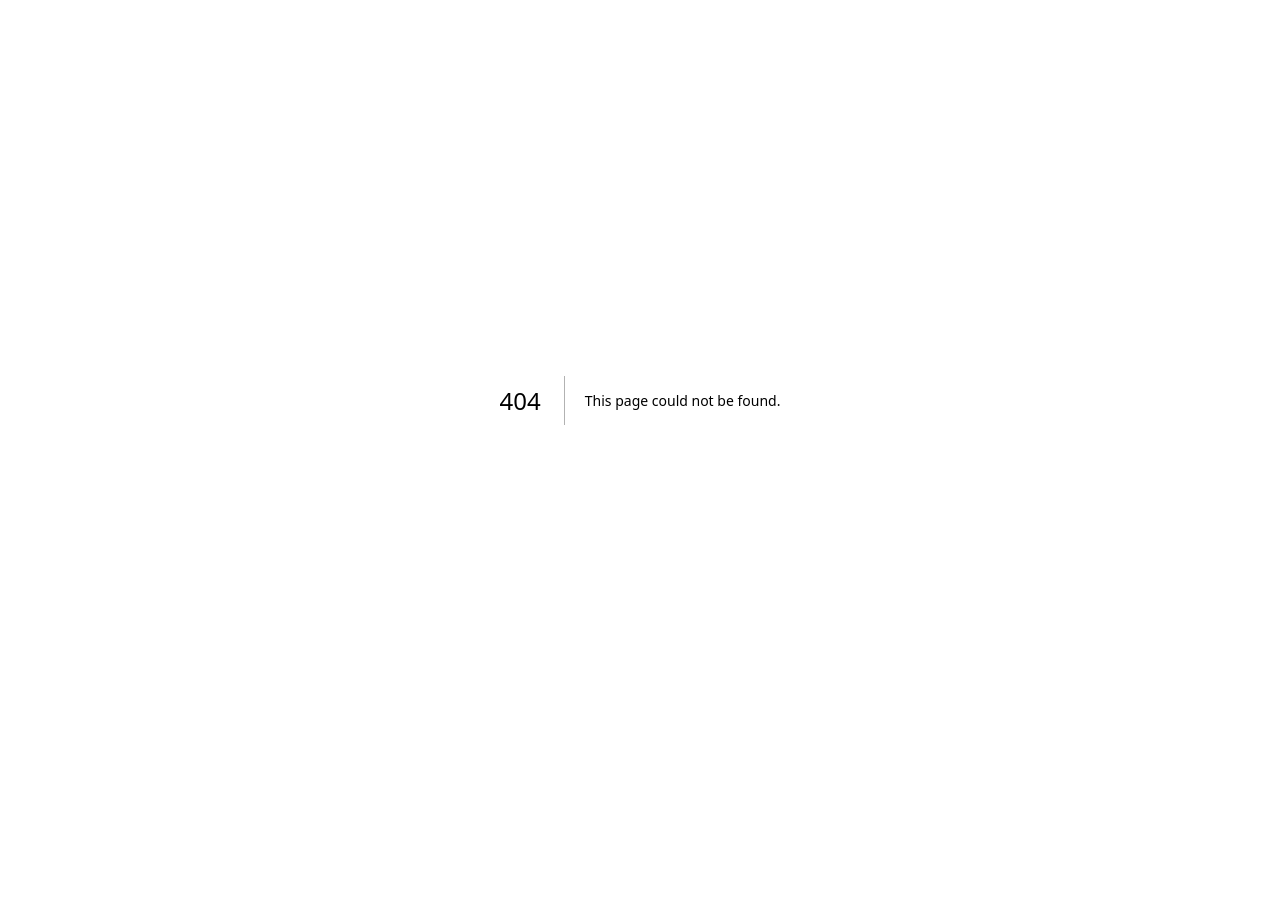
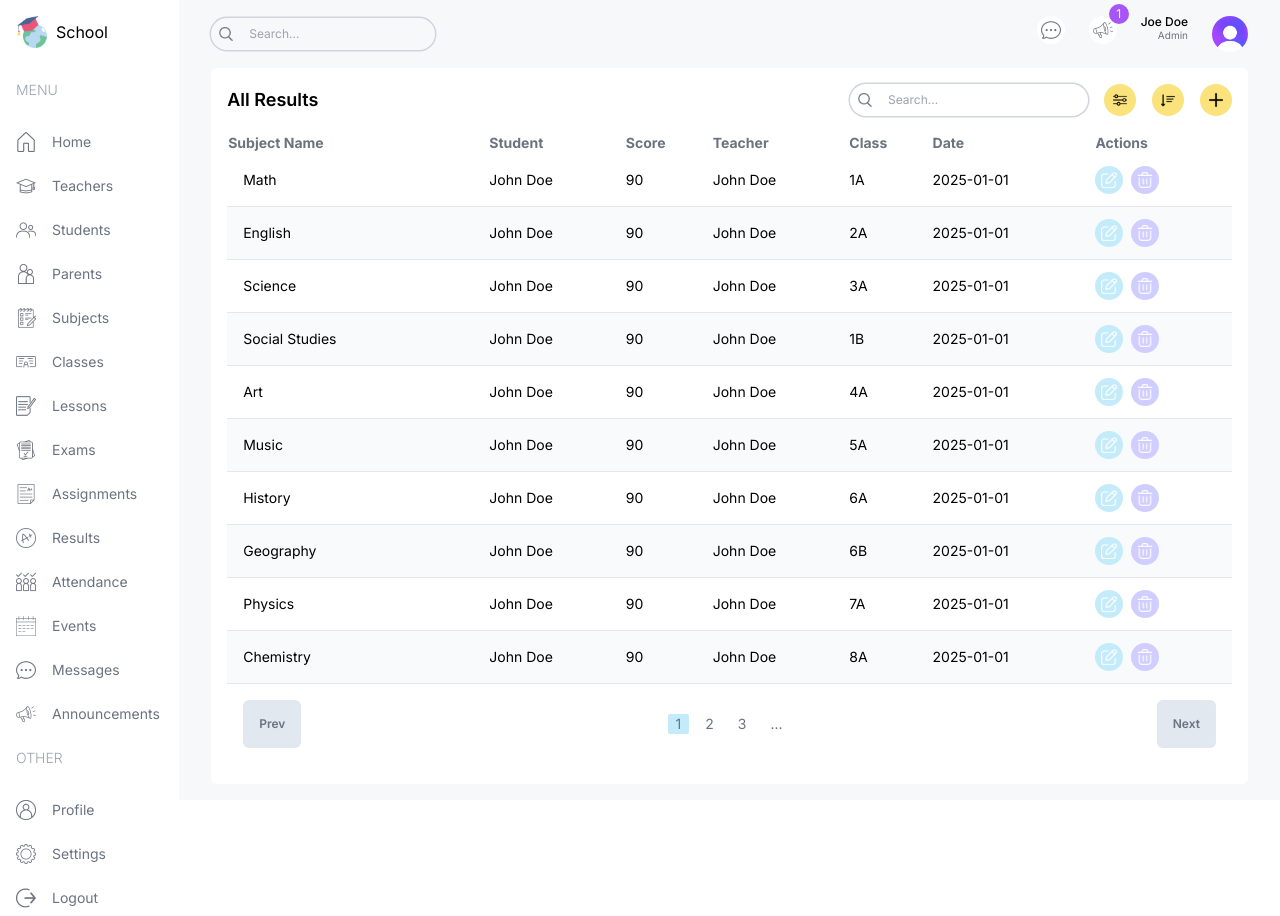
Before and after one commit to brovnie/school-dashboard, a Next.js app: page /list/results in a window 1280 px wide. Before the commit this address had no page. Before the commit the page ends 800 px from the top, so only its background shows below. Built offline with nearby package versions, Linux system fonts and the light colour scheme.

Commit message:
Added results list page

```diff
--- /dev/null
+++ b/src/app/list/results/page.tsx
@@ -0,0 +1,121 @@
+import Pagination from "@/components/Pagination";
+import Table from "@/components/Table";
+import TableSearch from "@/components/TableSearch";
+import { assignmentsData, examsData, resultsData, role } from "@/lib/data";
+import Image from "next/image";
+import Link from "next/link";
+import React from "react";
+
+type Result = {
+  id: number;
+  subject: string;
+  class: string;
+  teacher: string;
+  student: string;
+  type: "exam" | "assignment";
+  date: string;
+  score: number;
+};
+
+const columns = [
+  {
+    header: "Subject Name",
+    accessor: "name",
+  },
+  {
+    header: "Student",
+    accessor: "student",
+  },
+  {
+    header: "Score",
+    accessor: "score",
+    className: "hidden md:table-cell",
+  },
+  {
+    header: "Teacher",
+    accessor: "teacher",
+    className: "hidden md:table-cell",
+  },
+  {
+    header: "Class",
+    accessor: "class",
+    className: "hidden md:table-cell",
+  },
+  {
+    header: "Date",
+    accessor: "date",
+    className: "hidden md:table-cell",
+  },
+  {
+    header: "Actions",
+    accessor: "actions",
+  },
+];
+
+function ResultListPage() {
+  const renderRow = (item: Result) => (
+    <tr
+      key={item.id}
+      className="border-b border-gray-200 even:bg-slate-50 text-sm hover:bg-purpleLight"
+    >
+      <td className="flex items-center gap-4 p-4">{item.subject}</td>
+      <td className="hidden md:table-cell">{item.student}</td>
+      <td className="hidden md:table-cell">{item.score}</td>
+      <td className="hidden md:table-cell">{item.teacher}</td>
+      <td className="hidden md:table-cell">{item.class}</td>
+      <td className="hidden md:table-cell">{item.date}</td>
+      <td>
+        <div className="flex items-center gap-2">
+          <Link href={`/list/results/${item.id}`}>
+            <button className="w-7 h-7 rounded-full flex items-center justify-center bg-sky">
+              <Image
+                src="/edit.png"
+                alt={`Edit result ${item.subject} `}
+                width={16}
+                height={16}
+              />
+            </button>
+          </Link>
+          {role === "admin" && (
+            <button className="w-7 h-7 rounded-full flex items-center justify-center bg-customPurple">
+              <Image
+                src="/delete.png"
+                alt={`Delete exam ${item.subject}`}
+                width={16}
+                height={16}
+              />
+            </button>
+          )}
+        </div>
+      </td>
+    </tr>
+  );
+
+  return (
+    <div className="bg-white p-4 rounded-md flex-1 m-4 mt-0">
+      <div className="flex items-center justify-between">
+        <h1 className="hidden md:block text-lg font-semibold">All Results</h1>
+        <div className="flex flex-col md:flex-row items-center gap-4 w-full md:w-auto">
+          <TableSearch />
+          <div className="flex items-center gap-4 self-end">
+            <button className="w-8 h-8 flex items-center justify-center rounded-full bg-customYellow">
+              <Image src="/filter.png" alt="" width={14} height={14} />
+            </button>
+            <button className="w-8 h-8 flex items-center justify-center rounded-full bg-customYellow">
+              <Image src="/sort.png" alt="" width={14} height={14} />
+            </button>
+            {role === "admin" && (
+              <button className="w-8 h-8 flex items-center justify-center rounded-full bg-customYellow">
+                <Image src="/plus.png" alt="" width={14} height={14} />
+              </button>
+            )}
+          </div>
+        </div>
+      </div>
+      <Table columns={columns} renderRow={renderRow} data={resultsData} />
+      <Pagination />
+    </div>
+  );
+}
+
+export default ResultListPage;
```
